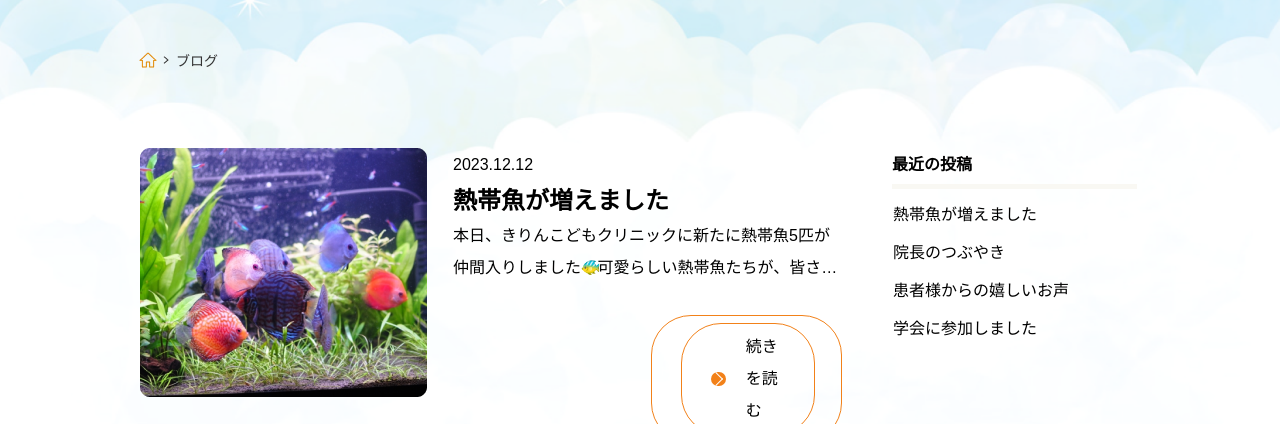
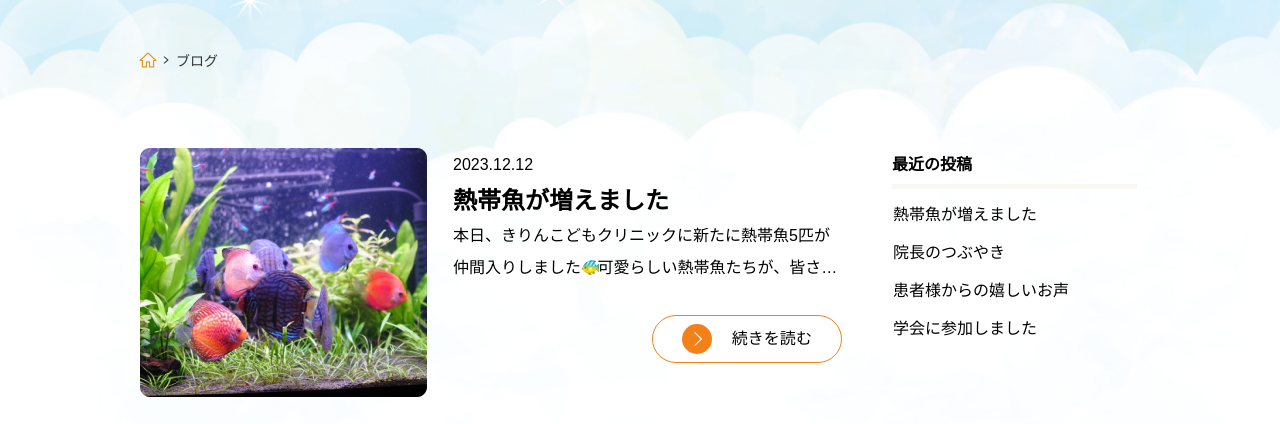
Before and after one commit to pumiWebdesigner/lp-team-h, a plain HTML site: page post/index.html in a window 1280 px wide. Shown: the part 359-783 px from the top of the page. Drawn offline with nearby package versions, Linux system fonts and the light colour scheme; a web font is replaced by a local one.

Commit message:
.post__article--btnの一部コードをコメントアウトしました。

```diff
--- a/post/sass/style.scss
+++ b/post/sass/style.scss
@@ -134,13 +134,13 @@ body {
   }
 }
 .post__article--btn {
-  padding: 7px 26px 7px 29px;
   margin-top: 31px;
-  border-radius: 40px;
-  border: 1px solid #f28119;
-  display: inline-block;
-  width: 191px;
   margin-left: auto;
+  // padding: 7px 26px 7px 29px;
+  // border-radius: 40px;
+  // border: 1px solid #f28119;
+  // display: inline-block;
+  // width: 191px;
   @media screen and (max-width: 767px) {
     margin-right: auto;
     margin-top: 10px;
```
Also changed, not shown: post/css/style.css.
